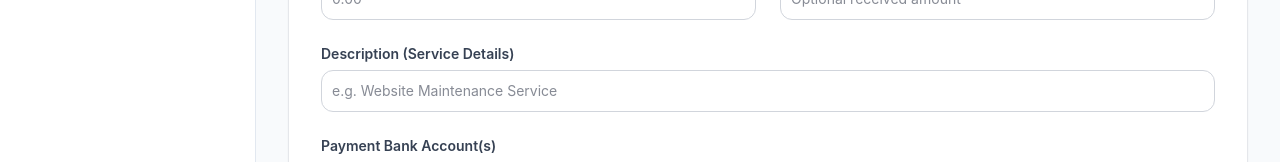
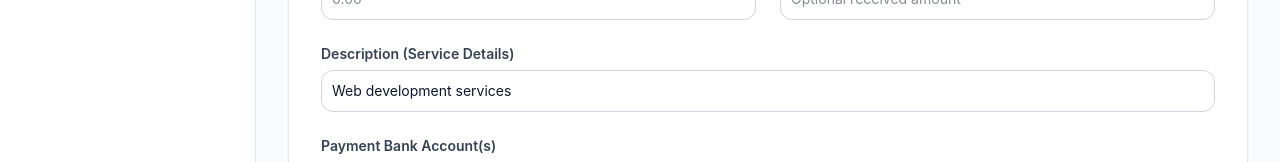
Before and after one commit to tftuhin/Themefisher-admin-tools, a Next.js app: page /invoice-tools/create-invoice in a window 1280 px wide. Shown: the part 472-634 px from the top of the page. Built offline with nearby package versions, Linux system fonts and the light colour scheme; no server answers; the database is empty.

Commit message:
feat: set default description to web development services

```diff
--- a/src/app/invoice-tools/create-invoice/page.tsx
+++ b/src/app/invoice-tools/create-invoice/page.tsx
@@ -31,8 +31,11 @@ export default function CreateInvoicePage() {
   >([]);
   const [submitting, setSubmitting] = useState(false);
   const [selectedClientId, setSelectedClientId] = useState("");
-  const { register, handleSubmit, reset, setValue } =
-    useForm<InvoiceFormData>();
+  const { register, handleSubmit, reset, setValue } = useForm<InvoiceFormData>({
+    defaultValues: {
+      description: "Web development services",
+    },
+  });
   const [alertData, setAlertData] = useState<{
     title: string;
     message: string;
@@ -631,7 +634,7 @@ export default function CreateInvoicePage() {
                 {...register("description", { required: true })}
                 maxLength={300}
                 className="block w-full p-2.5 border rounded-xl border-gray-300 text-base sm:text-sm focus:ring-2 focus:ring-blue-500 focus:border-blue-500 focus:outline-hidden"
-                placeholder="e.g. Website Maintenance Service"
+                placeholder="Web development services"
               />
             </div>
 
```
